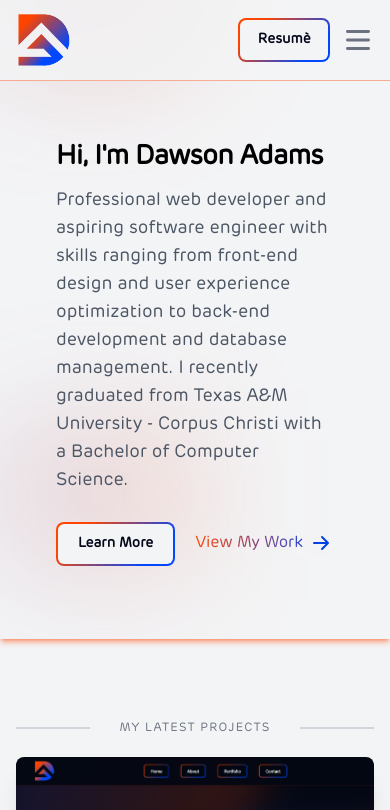
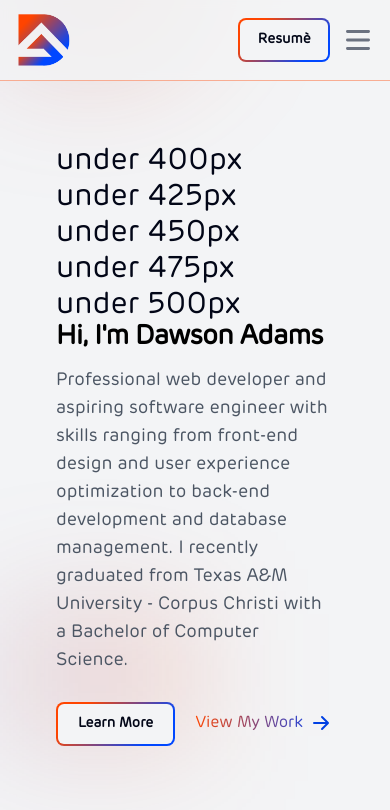
Before and after one commit to Dawson-21/React-Portfolio, a React (Vite) app in the folder react-portfolio/: page / in a window 390 px wide. Shown: the top 810 px of the page. Built offline with nearby package versions, Linux system fonts and the light colour scheme.

Commit message:
fix(home): Identify screen sizes of various devices

```diff
--- a/react-portfolio/src/pages/Home.tsx
+++ b/react-portfolio/src/pages/Home.tsx
@@ -17,6 +17,17 @@ export default function Home() {
         </div>
         <div className="grid max-w-screen-2xl px-8 py-8 mx-auto xl:px-16 lg:gap-8 xl:gap-0 lg:py-16 lg:grid-cols-12 fade-in">
           <div className="mr-auto place-self-center lg:col-span-7">
+
+            <div className="font-myFont text-3xl sm:hidden text-dark dark:text-white">
+              <p className="[@media(max-width:350px)]:block hidden">under 350px</p>
+              <p className="[@media(max-width:375px)]:block hidden">under 375px</p>
+              <p className="[@media(max-width:400px)]:block hidden">under 400px</p>
+              <p className="[@media(max-width:425px)]:block hidden">under 425px</p>
+              <p className="[@media(max-width:450px)]:block hidden">under 450px</p>
+              <p className="[@media(max-width:475px)]:block hidden">under 475px</p>
+              <p className="[@media(max-width:500px)]:block hidden">under 500px</p>
+            </div>
+
             <h1 className="max-w-2xl mb-4 md:-mr-20 -mr-5 font-myFont font-bold tracking-tight leading-none [@media(max-width:450px)]:text-[27px] text-4xl sm:text-5xl lg:text-5xl xl:text-[55px] dark:text-light">
               Hi, I&#39;m Dawson Adams
             </h1>
```
